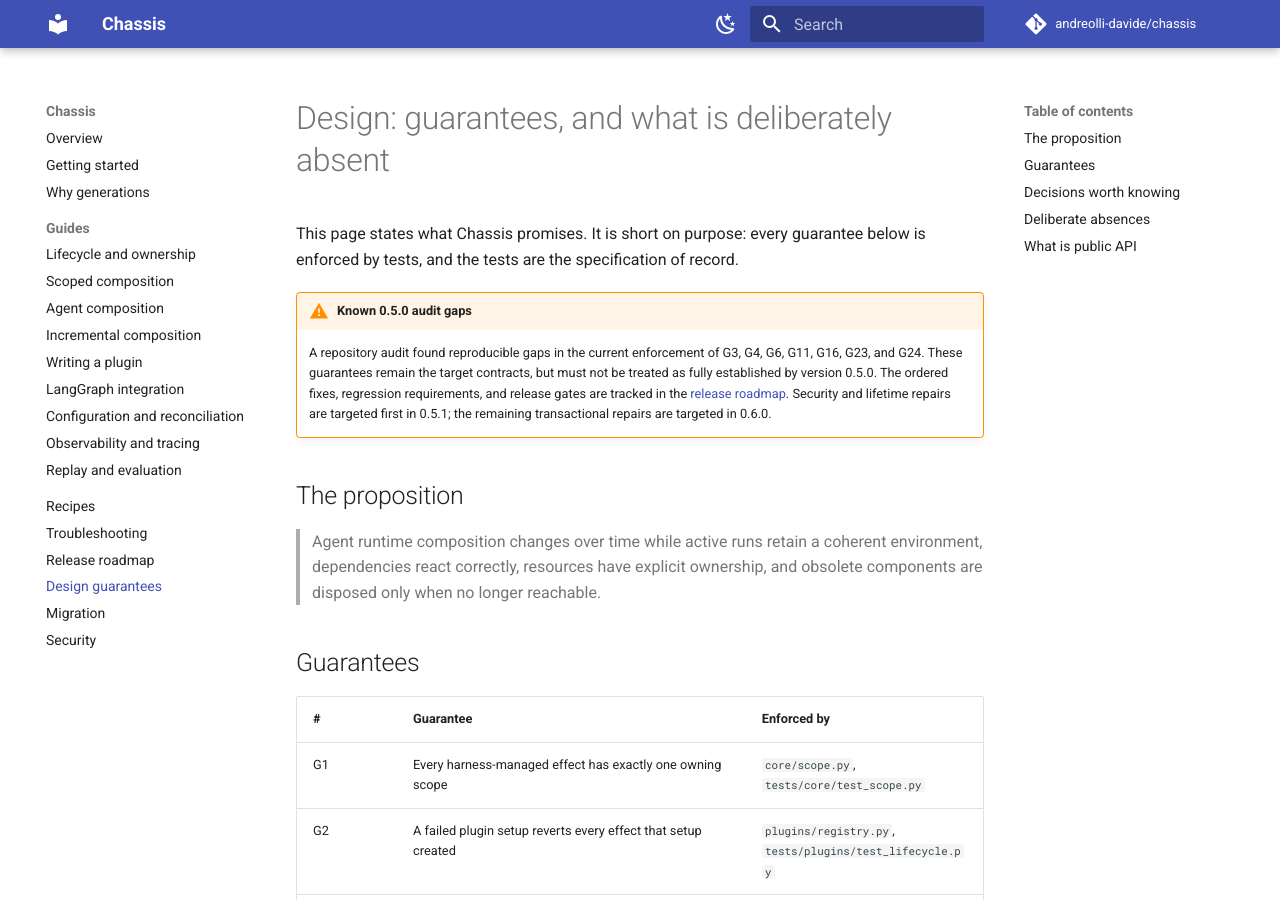
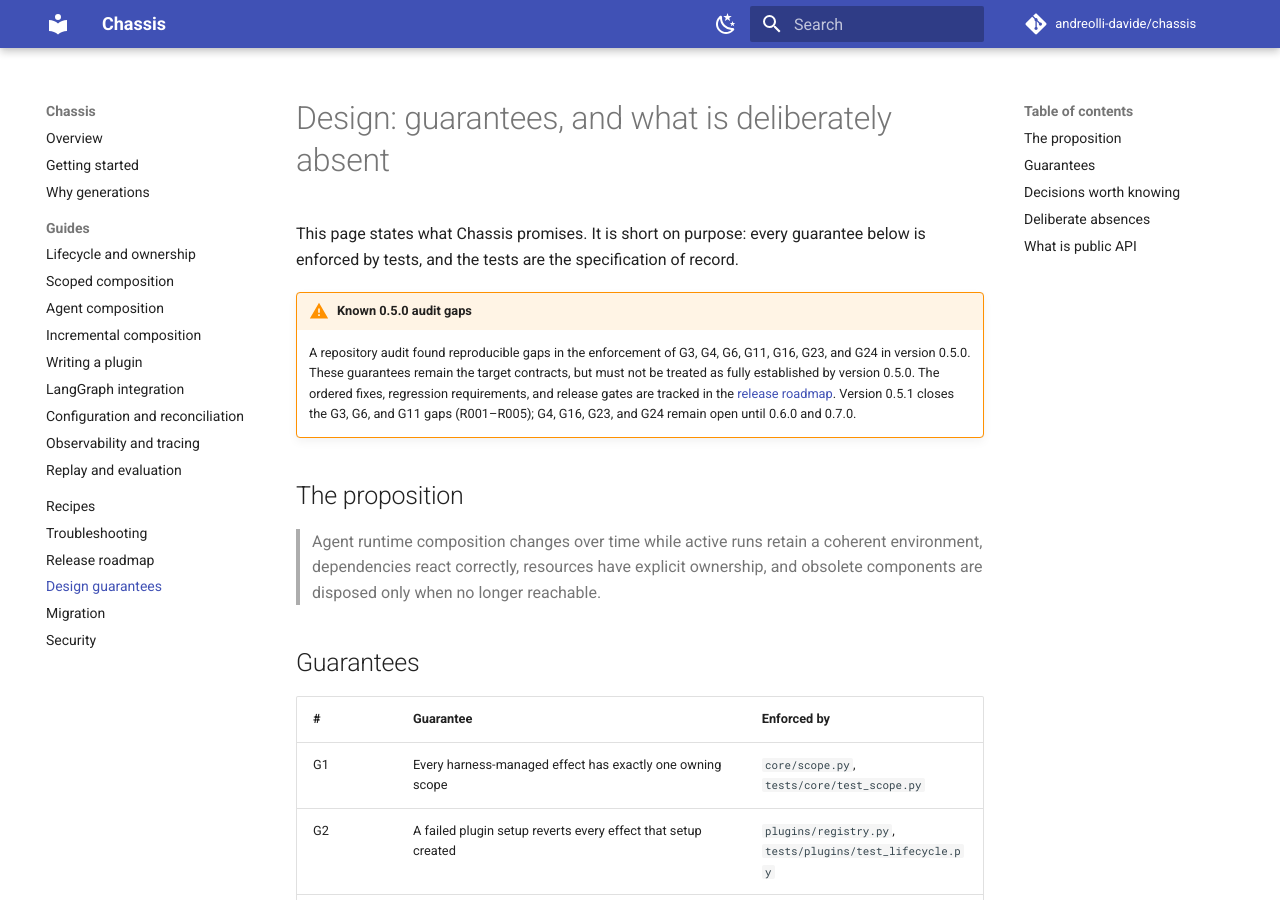
Before and after one commit to andreolli-davide/chassis, an MkDocs documentation site: the page built from docs/design.md, in a window 1280 px wide and 900 px high. Built offline with MkDocs 1.6.1 and Material for MkDocs 9.7.7, drawn with Linux system fonts in a browser that asks for light colours; comment, search, counter and statistics services are not loaded.

Commit message:
docs: state the released version as 0.5.1

```diff
--- a/docs/design.md
+++ b/docs/design.md
@@ -4,12 +4,13 @@ This page states what Chassis promises. It is short on purpose: every guarantee
 below is enforced by tests, and the tests are the specification of record.
 
 !!! warning "Known 0.5.0 audit gaps"
-    A repository audit found reproducible gaps in the current enforcement of G3,
-    G4, G6, G11, G16, G23, and G24. These guarantees remain the target contracts,
-    but must not be treated as fully established by version 0.5.0. The ordered fixes,
-    regression requirements, and release gates are tracked in the
-    [release roadmap](roadmap.md). Security and lifetime repairs are targeted first
-    in 0.5.1; the remaining transactional repairs are targeted in 0.6.0.
+    A repository audit found reproducible gaps in the enforcement of G3,
+    G4, G6, G11, G16, G23, and G24 in version 0.5.0. These guarantees remain the
+    target contracts, but must not be treated as fully established by version
+    0.5.0. The ordered fixes, regression requirements, and release gates are
+    tracked in the [release roadmap](roadmap.md). Version 0.5.1 closes the G3,
+    G6, and G11 gaps (R001–R005); G4, G16, G23, and G24 remain open until 0.6.0
+    and 0.7.0.
 
 ## The proposition
 
```
Also changed, not shown: README.md (+3 -3 lines), docs/observability.md (+1 -1 lines), docs/security.md (+2 -2 lines).
